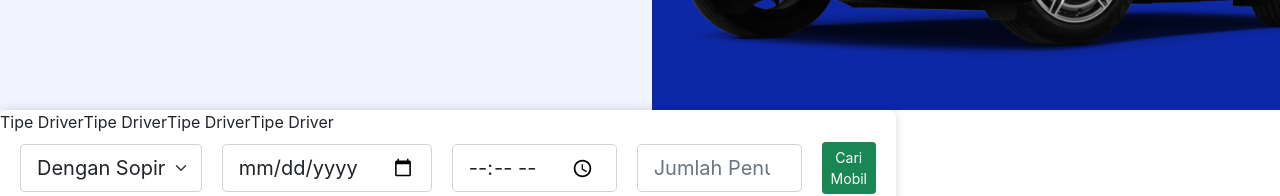
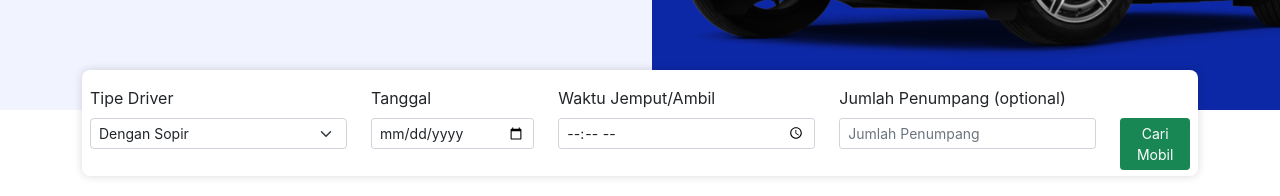
Before and after one commit to muhreynaldii/challenge-04, a React (Create React App) app: page / in a window 1280 px wide. Shown: the part 623-819 px from the top of the page. Built offline with nearby package versions, Linux system fonts and the light colour scheme.

Commit message:
adjust FormPencarian

```diff
--- a/src/components/FormPencarian/FormPencarian.css
+++ b/src/components/FormPencarian/FormPencarian.css
@@ -5,11 +5,6 @@
     position: relative;
     height: 106px;
     box-sizing: border-box;
-    width: 70%;
+    width: 100%;
+    top: -40px;
 }
-
-.input{
-    display: flex;
-    align-items: center;
-    margin: 0  10px;
-}
--- a/src/components/FormPencarian/FormPencarian.jsx
+++ b/src/components/FormPencarian/FormPencarian.jsx
@@ -1,24 +1,52 @@
-import { Input, Button, Label } from "reactstrap";
+import { Input, Button, Label, Container, Row, Col } from "reactstrap";
 import './FormPencarian.css'
 
   function FormPencarian() {
     return (
-      <div className="container-search d-flex">
+      <>
+      <Container>
+      <div className="container-search pt-3">
       <div className="label">
-      <Label for="exampleDriver" className="text-dark">
+      <Row className="px-2">
+      <Col
+        xs="3"
+      >
+        <Label for="exampleDriver" className="text-dark">
         Tipe Driver
         </Label>
-      <Label for="exampleDriver" className="text-dark">
-        Tipe Driver
+      </Col>
+      <Col
+        xs="2"
+      >
+        <Label for="exampleDriver" className="text-dark">
+        Tanggal
         </Label>
-      <Label for="exampleDriver" className="text-dark">
-        Tipe Driver
+      </Col>
+      <Col
+        xs="3"
+      >
+        <Label for="exampleDriver" className="text-dark">
+        Waktu Jemput/Ambil
         </Label>
-      <Label for="exampleDriver" className="text-dark">
-        Tipe Driver
+      </Col>
+      <Col
+        xs={{
+          size: "4",
+        }}
+
+      >
+        <Label for="exampleDriver" className="text-dark">
+        Jumlah Penumpang (optional)
         </Label>
+      </Col>
+    </Row>
       <div className="input">
-        <Input id= "exampleDriver" bsSize="lg" type="select" className="input">
+
+      <Row className="px-2">
+      <Col
+        xs="3"
+      >
+        <Input id= "exampleDriver" bsSize="sm" type="select" className="input">
         <option>
         Dengan Sopir
         </option>
@@ -27,20 +55,43 @@ import './FormPencarian.css'
         </option>
 
         </Input>
-        <Input bsSize="lg" type="date" placeholder="Pilih Tanggal" className="input"/>
-        <Input id="exampleTime" name="time" placeholder="Pilih Waktu " type="time" bsSize="lg"
+      </Col>
+      <Col
+        xs="2"
+      >
+        <Input bsSize="sm" type="date" placeholder="Pilih Tanggal" className="input"/>
+      </Col>
+      <Col
+        xs="3"
+      >
+        <Input id="exampleTime" name="time" placeholder="Pilih Waktu " type="time" bsSize="sm"
         className="input"
         />
-        <Input id="exampleNumber" name="number" placeholder="Jumlah Penumpang"type="number" bsSize="lg"
+      </Col>
+      <Col
+        xs={{
+          size: "3",
+        }}
+      >
+        <Input id="exampleNumber" name="number" placeholder="Jumlah Penumpang"type="number" bsSize="sm"
         className="input"
         />
-        <Button color="success"className="input" size="sm" >
-          Cari       Mobil
+      </Col>
+      <Col
+        xs={{
+          size: "1",
+        }}
+      >
+        <Button color="success" size="sm" >
+          Cari Mobil
         </Button>
+      </Col>
+    </Row>
         </div>
       </div>
       </div>
-
+      </Container>
+      </>
     );
   }
 
```
